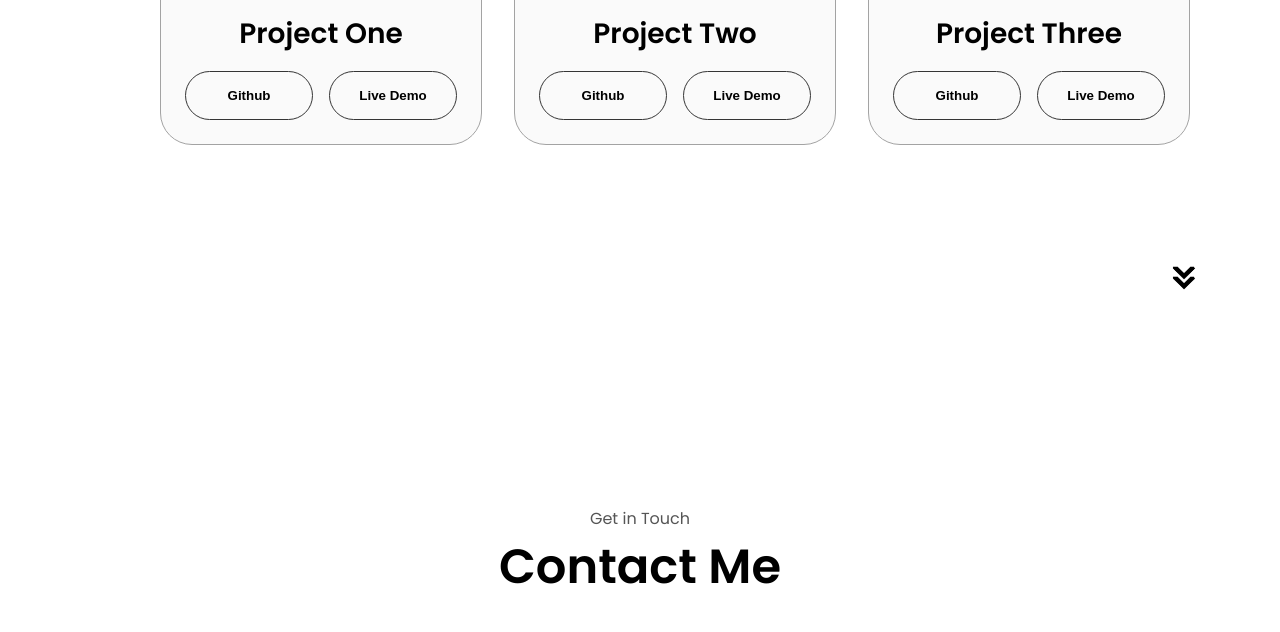
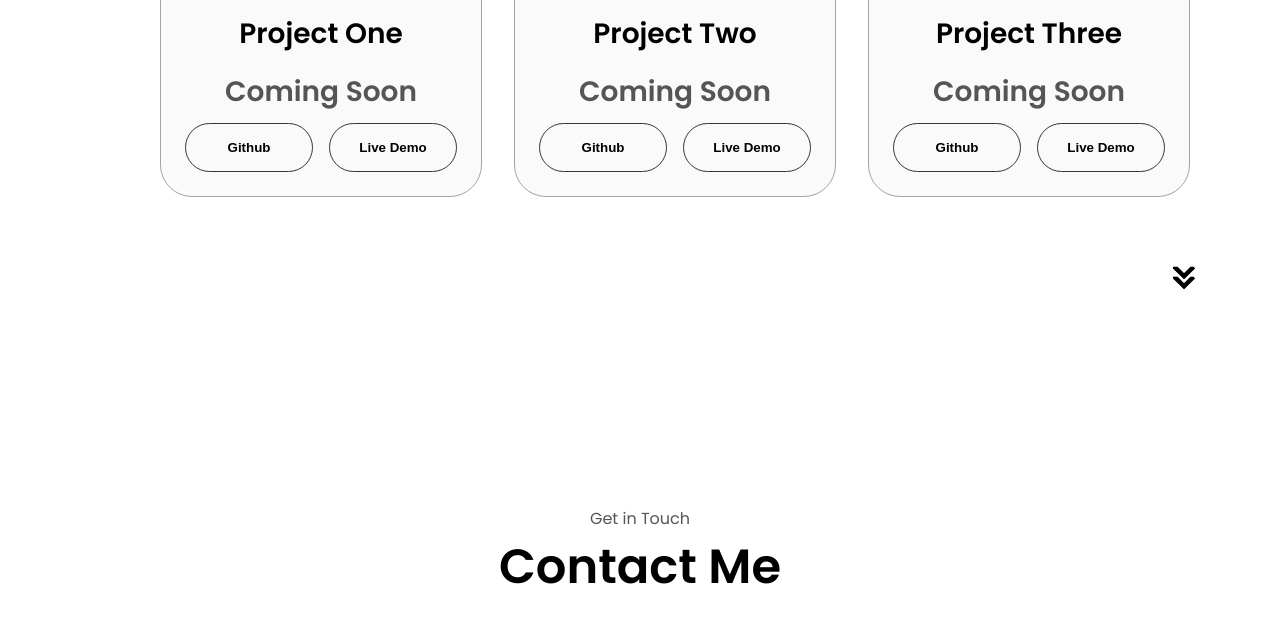
Before and after one commit to Darius169/custom-html-css-js-portfolio, a plain HTML site: page index.html in a window 1280 px wide. Shown: the part 2866-3498 px from the top of the page. Drawn offline with Linux system fonts and the light colour scheme.

Commit message:
Disabling Buttons
Disabled project and linkedln buttons for time being

```diff
--- a/index.html
+++ b/index.html
@@ -213,6 +213,7 @@
                         <img src="./assets/project-1.png" alt="Project 1" class="project-img">
                     </div>
                     <h2 class="experience-sub-title project-title">Project One</h2>
+                    <h3 class="experience-sub-title">Coming Soon</h3>
                     <div class="btn-container">
                         <button class="btn btn-color-2 project-btn"
                             onclick="location.href='https://github.com/Darius169'">
@@ -229,6 +230,7 @@
                         <img src="./assets/project-2.png" alt="Project 2" class="project-img">
                     </div>
                     <h2 class="experience-sub-title project-title">Project Two</h2>
+                    <h3 class="experience-sub-title">Coming Soon</h3>
                     <div class="btn-container">
                         <button class="btn btn-color-2 project-btn"
                             onclick="location.href='https://github.com/Darius169'">
@@ -245,6 +247,7 @@
                         <img src="./assets/project-3.png" alt="Project 3" class="project-img">
                     </div>
                     <h2 class="experience-sub-title project-title">Project Three</h2>
+                    <h3 class="experience-sub-title">Coming Soon</h3>
                     <div class="btn-container">
                         <button class="btn btn-color-2 project-btn"
                             onclick="location.href='https://github.com/Darius169'">
--- a/style.css
+++ b/style.css
@@ -403,6 +403,8 @@ article .icon{
 .project-btn {
     color: black;
     border-color:rgb(53, 53, 53);
+    cursor: not-allowed;
+    pointer-events: none;
 }
 
 
```
